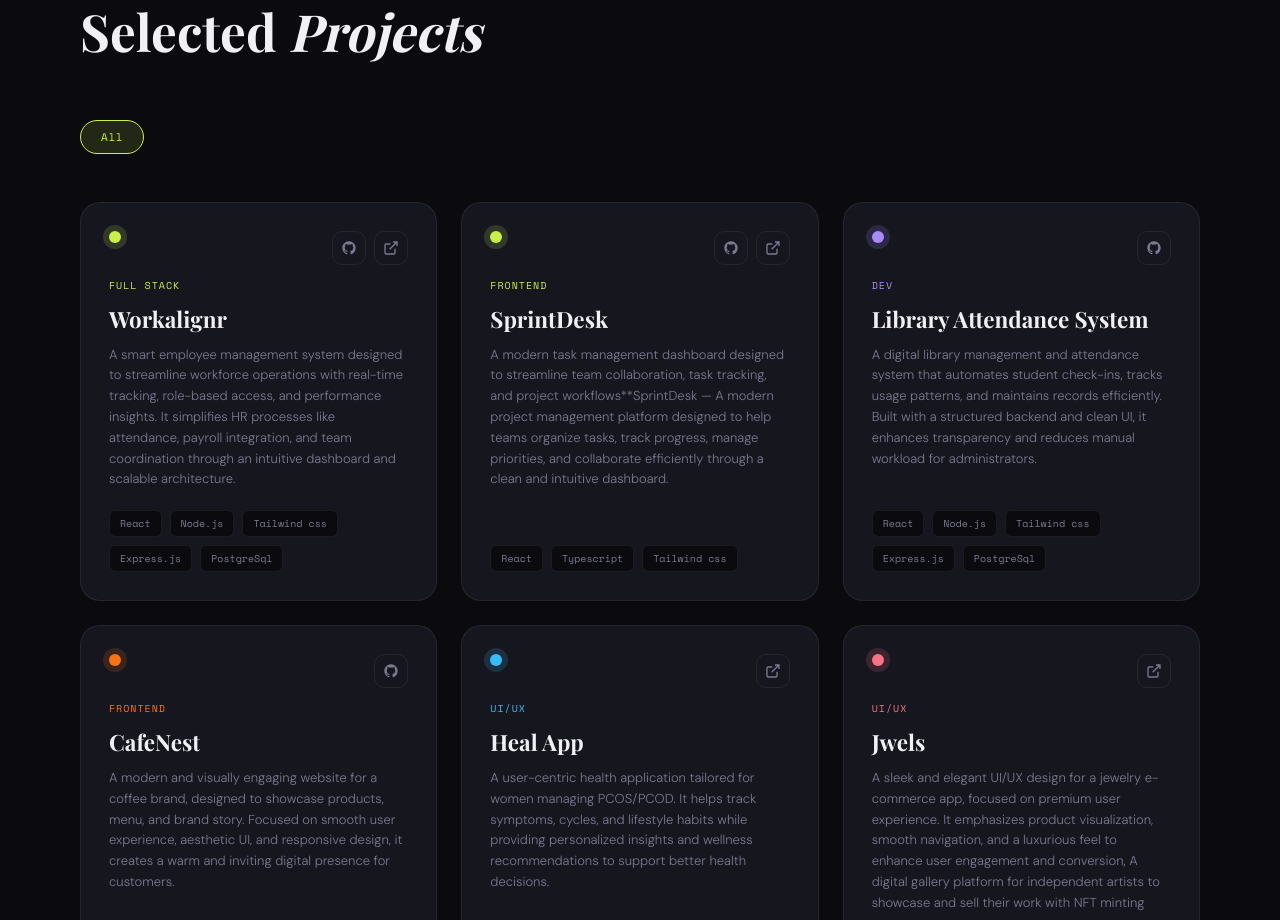
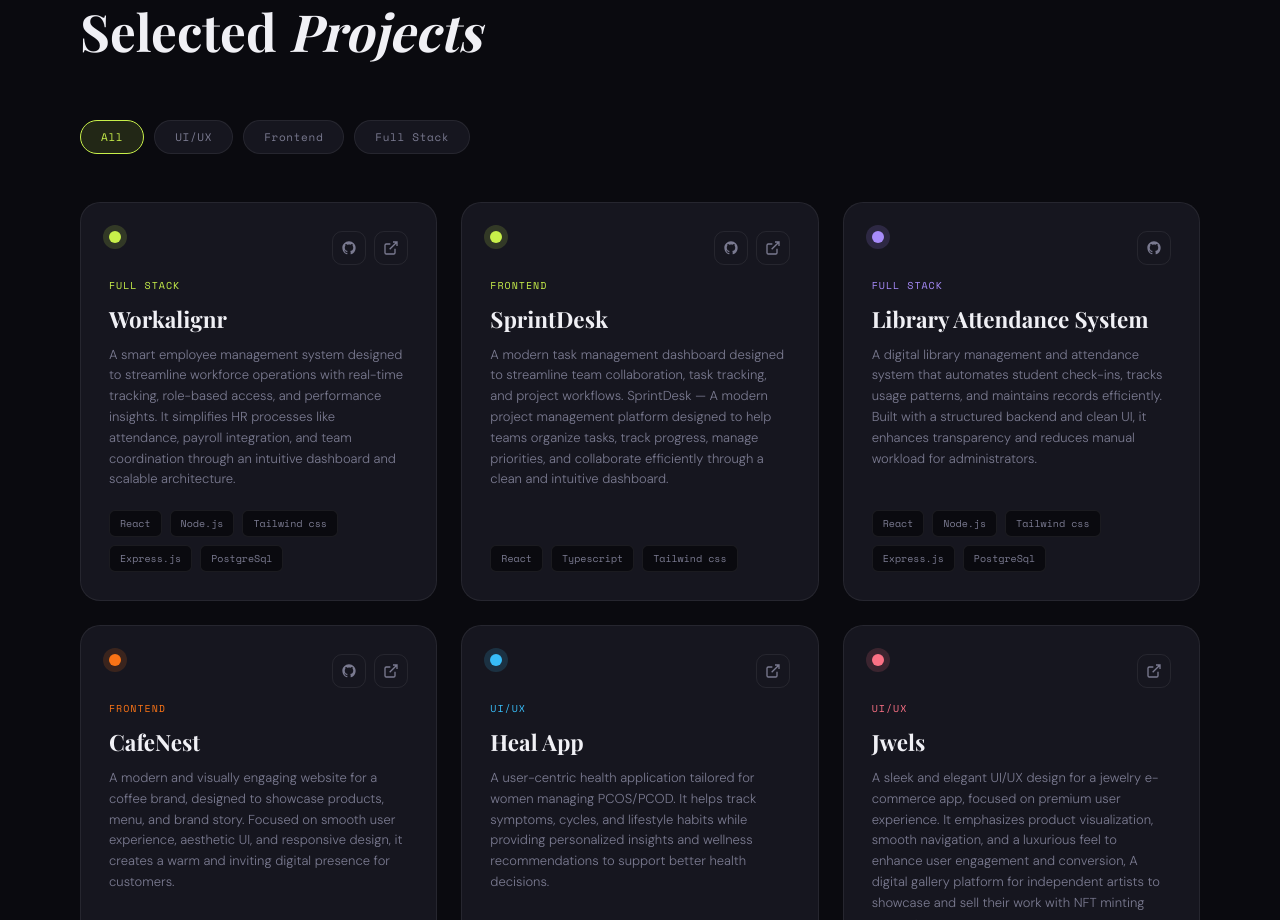
Before and after one commit to akritiofficial26/Portfolio_Website, a React (Create React App) app: page / in a window 1280 px wide. Shown: the part 5620-6540 px from the top of the page. Built offline with nearby package versions, Linux system fonts and the light colour scheme.

Commit message:
Project section Updated.

```diff
--- a/src/components/Projects/Projects.jsx
+++ b/src/components/Projects/Projects.jsx
@@ -16,7 +16,7 @@ const projects = [
     id: 2,
     tag: "Frontend",
     title: "SprintDesk",
-    desc: "A modern task management dashboard designed to streamline team collaboration, task tracking, and project workflows**SprintDesk — A modern project management platform designed to help teams organize tasks, track progress, manage priorities, and collaborate efficiently through a clean and intuitive dashboard.",
+    desc: "A modern task management dashboard designed to streamline team collaboration, task tracking, and project workflows. SprintDesk — A modern project management platform designed to help teams organize tasks, track progress, manage priorities, and collaborate efficiently through a clean and intuitive dashboard.",
     tech: ["React", "Typescript", "Tailwind css"],
     color: "#c8f04a",
     githubUrl: "https://github.com/akritiofficial26/sprintdesk",
@@ -24,7 +24,7 @@ const projects = [
   },
   {
     id: 3,
-    tag: "Dev",
+    tag: "Full Stack",
     title: "Library Attendance System",
     desc: "A digital library management and attendance system that automates student check-ins, tracks usage patterns, and maintains records efficiently. Built with a structured backend and clean UI, it enhances transparency and reduces manual workload for administrators.",
     tech: ["React", "Node.js", "Tailwind css", "Express.js", "PostgreSql"],
@@ -40,7 +40,7 @@ const projects = [
     tech: ["React", "Tailwind"],
     color: "#f97316",
     githubUrl: "https://github.com/akritiofficial26/Cafe-Nest",
-    liveUrl: "",
+    liveUrl: "https://cafe-nest-kappa.vercel.app/",
   },
   {
     id: 5,
@@ -53,7 +53,7 @@ const projects = [
   },
   {
     id: 6,
-    tag: "ui/ux",
+    tag: "UI/UX",
     title: "Jwels",
     desc: "A sleek and elegant UI/UX design for a jewelry e-commerce app, focused on premium user experience. It emphasizes product visualization, smooth navigation, and a luxurious feel to enhance user engagement and conversion, A digital gallery platform for independent artists to showcase and sell their work with NFT minting support.",
     tech: ["Figma"],
@@ -72,7 +72,7 @@ const projects = [
   },
 ];
 
-const filters = ["All"];
+const filters = ["All", "UI/UX", "Frontend", "Full Stack"];
 
 const Projects = () => {
   const [active, setActive] = useState("All");
@@ -94,6 +94,7 @@ const Projects = () => {
               key={f}
               className={`projects__filter ${active === f ? "projects__filter--active" : ""}`}
               onClick={() => setActive(f)}
+              aria-pressed={active === f}
             >
               {f}
             </button>
```
